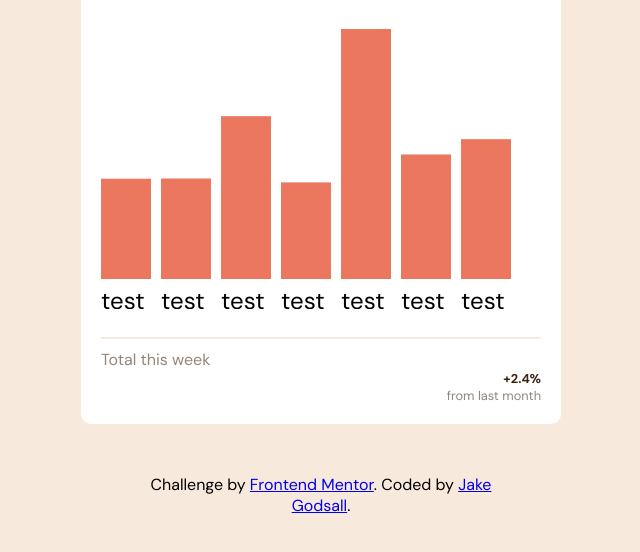
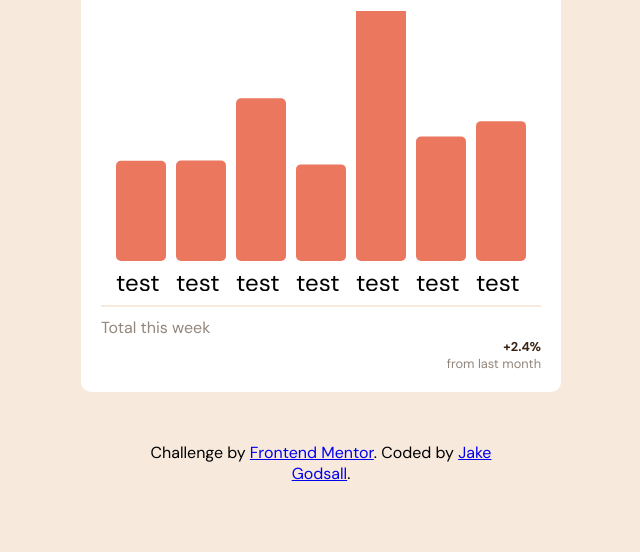
Before and after one commit to jakegodsall/expenses-chart-component-frontend-practice, a plain HTML site: page index.html in a window 1280 px wide. Shown: the part 242-794 px from the top of the page, without its empty margins (319-959 px from the left). Drawn offline with nearby package versions, Linux system fonts and the light colour scheme.

Commit message:
added vertical centring of visualisation

```diff
--- a/js/visualisation.js
+++ b/js/visualisation.js
@@ -12,7 +12,7 @@ const keys = Object.keys(expenditure);
 const values = Object.values(expenditure);
 
 const svgHeight = 280;
-const svgWidth = 440;
+const svgWidth = 410;
 
 const yScale = (val) => {
     return (val / Math.max(...values)) * svgHeight;
@@ -38,7 +38,8 @@ svg.selectAll('rect')
     })
     .attr('y', (d, i) => {
         return svgHeight - yScale(d) - 30;
-    });
+    })
+    .attr('rx', '5px');
 
 svg.selectAll('text')
     .data(values)
--- a/scss/components/_visualisation.scss
+++ b/scss/components/_visualisation.scss
@@ -1,9 +1,11 @@
 .visualisation {
     width: 100%;
     aspect-ratio: 1 / 0.7;
+    margin-inline: auto;
     display: flex;
-    justify-content: space-between;
-    margin-top: 4rem;
+    flex-direction: column;
+    align-items: center;
+    justify-content: center;
     position: relative;
 }
 
```
Also changed, not shown: dist/main.css, 1 other file.
